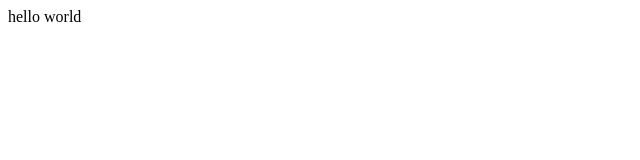
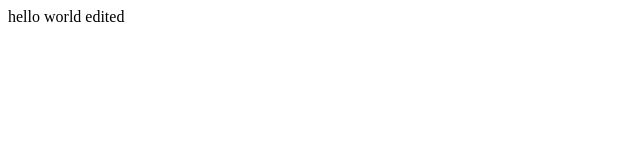
Before and after one commit to DroidSammy/learning, a plain HTML site: page index.html in a window 1280 px wide. Shown: the full height of the page, 0-640 px from the left. Drawn offline with Linux system fonts and the light colour scheme.

Commit message:
Update index.html

```diff
--- a/index.html
+++ b/index.html
@@ -1 +1 @@
-<p>hello world</p>
+<p>hello world edited</p>
```
